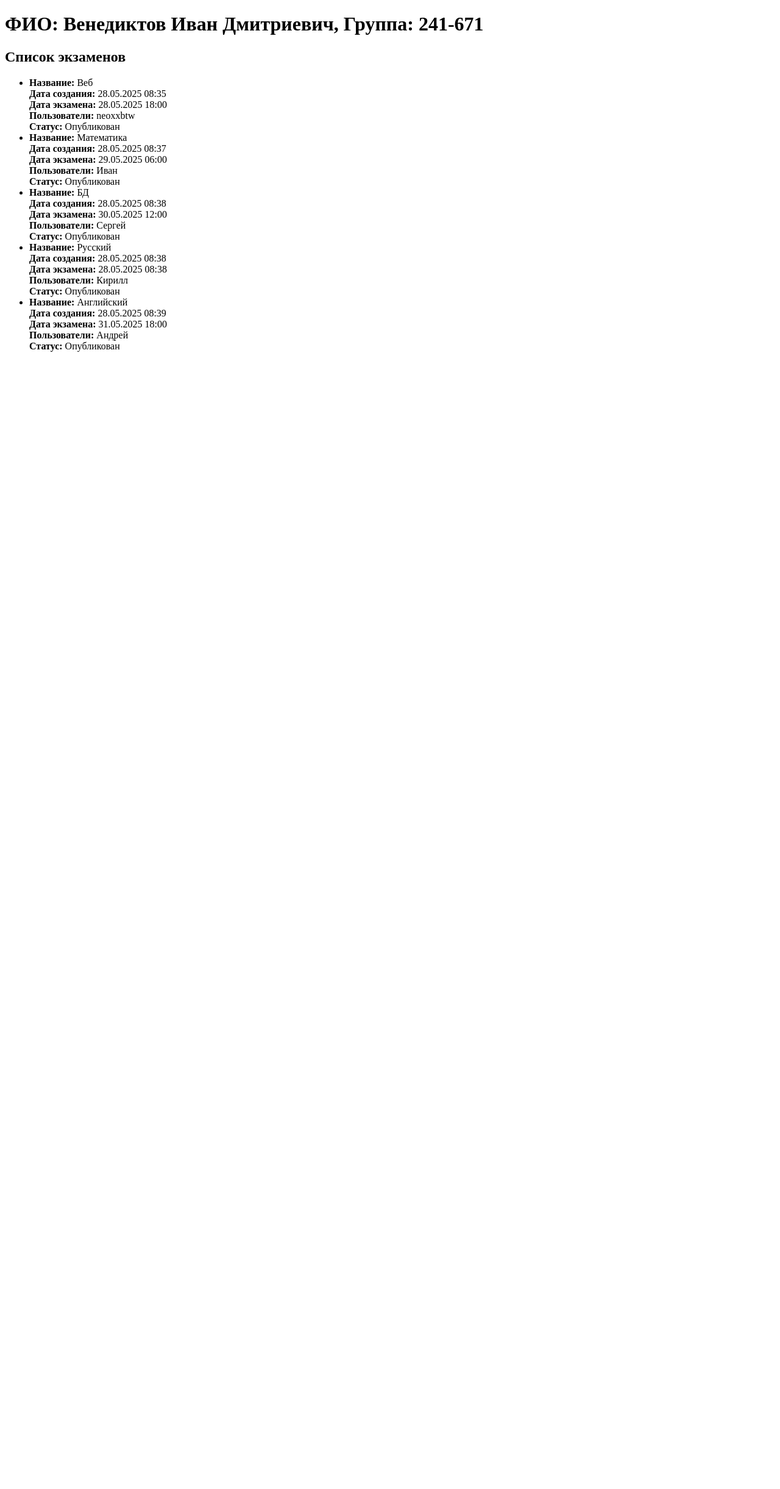
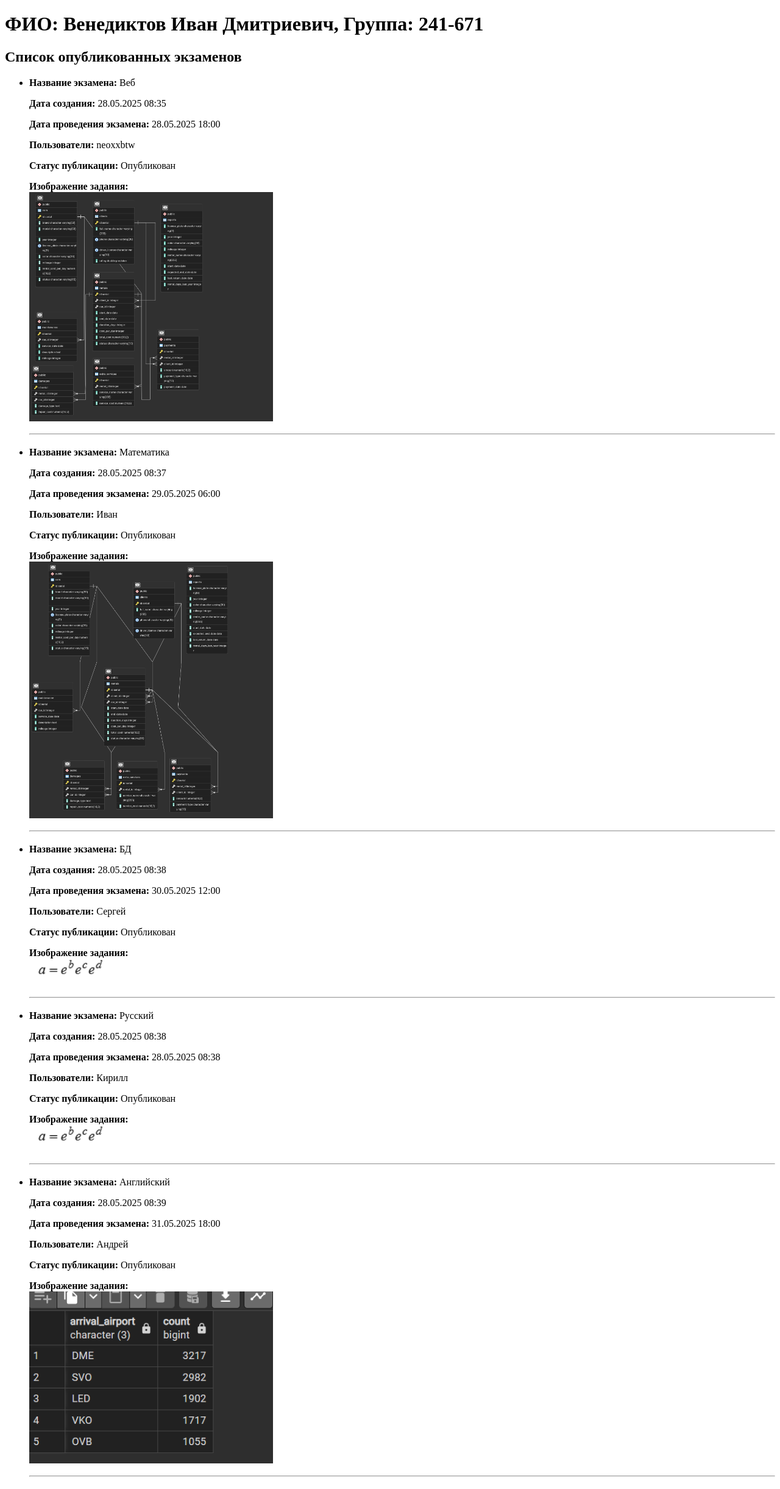
Before and after one commit to neoxxbtw/djangokr, a Django app: page /ivexam/ in a window 1280 px wide. Shown: the whole page at 61% size. Before the commit the page ends 577 px from the top, so only its background shows below. Run offline with Django 5.2, Linux system fonts and the light colour scheme; data comes from the database, SQL or seed files in the repository.

Commit message:
Фото корректно отображаются

```diff
--- a/myexam/templates/myexam/exam_list.html
+++ b/myexam/templates/myexam/exam_list.html
@@ -5,20 +5,28 @@
 </head>
 <body>
     <h1>{{ title }}</h1>
-
-    <h2>Список экзаменов</h2>
+    <h2>Список опубликованных экзаменов</h2>
     <ul>
         {% for exam in exams %}
-        <li>
-            <strong>Название:</strong> {{ exam.title }}<br>
-            <strong>Дата создания:</strong> {{ exam.created_at|date:"d.m.Y H:i" }}<br>
-            <strong>Дата экзамена:</strong> {{ exam.exam_date|date:"d.m.Y H:i" }}<br>
-            <strong>Пользователи:</strong>
-            {% for user in exam.users.all %}
-                {{ user.username }}{% if not forloop.last %}, {% endif %}
-            {% endfor %}<br>
-            <strong>Статус:</strong> {{ exam.is_public|yesno:"Опубликован,Не опубликован" }}
+        <li style="margin-bottom: 20px;">
+            <p><strong>Название экзамена:</strong> {{ exam.title }}</p>
+            <p><strong>Дата создания:</strong> {{ exam.created_at|date:"d.m.Y H:i" }}</p>
+            <p><strong>Дата проведения экзамена:</strong> {{ exam.exam_date|date:"d.m.Y H:i" }}</p>
+            <p><strong>Пользователи:</strong>
+                {% for user in exam.users.all %}
+                    {{ user.username }}{% if not forloop.last %}, {% endif %}
+                {% endfor %}
+            </p>
+            <p><strong>Статус публикации:</strong> {{ exam.is_public|yesno:"Опубликован,Не опубликован" }}</p>
+            {% if exam.image %}
+            <p><strong>Изображение задания:</strong><br>
+                <img src="{{ exam.image.url }}" alt="Изображение" style="max-width:400px;">
+            </p>
+            {% endif %}
+            <hr>
         </li>
+        {% empty %}
+        <li>Нет опубликованных экзаменов.</li>
         {% endfor %}
     </ul>
 </body>
```
